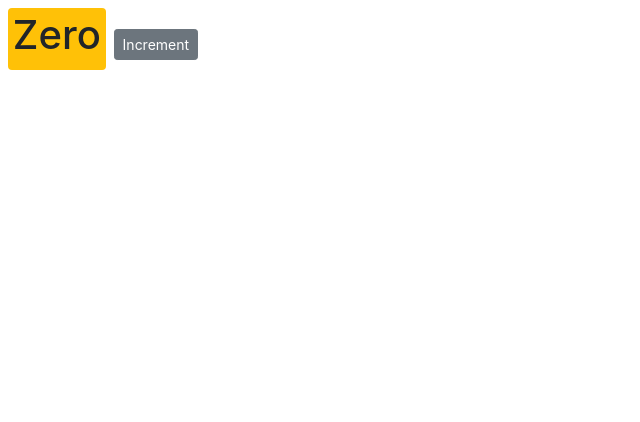
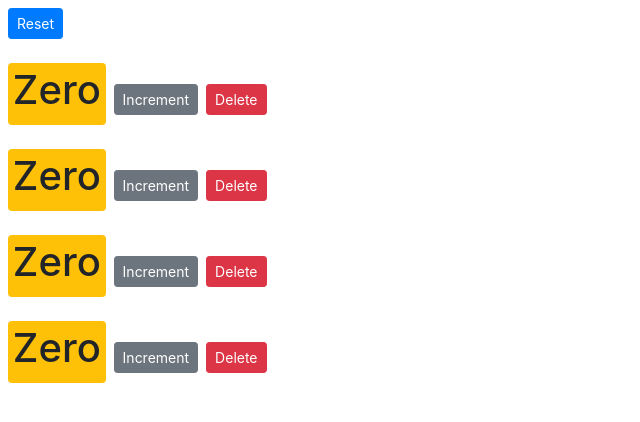
Before and after one commit to AgfeV/CounterApp, a React (Create React App) app: page / in a window 1280 px wide. Shown: the top 422 px of the page, without its empty margins (0-640 px from the left). Built offline with nearby package versions, Linux system fonts and the light colour scheme.

Commit message:
Multiple instances of component and further development on event handling

```diff
--- a/src/components/counter.js
+++ b/src/components/counter.js
@@ -1,13 +1,14 @@
 import React, { Component } from 'react';
 class Counter extends Component {
   state = { //State object will include all the data the component needs
+    //props are given to the component. state is private data to that instance object.
+    value:this.props.counter.value , //Include a counter to be displayed. get informaion from the props for the object.
+    //tags:['tag1', 'tag2', 'tag3'],
+    //imageUrl: "https://picsum.photos/200"
+  }; //Set the
 
-    count:0 , //Include a counter to be displayed
-    tags:['tag1', 'tag2', 'tag3'],
-    imageUrl: "https://picsum.photos/200"
-  }; //Set the
   render() {
-
+    console.log(this.props);  //Includes all att for the object
         return(
       //We wrapp in the div or React.Fragment tags to allow the react create element
       //wrapper function to know grab the one tag instret of being confuned
@@ -15,8 +16,10 @@ class Counter extends Component {
       //dynamic allocation of the js state data.
       //grabbing buttons from bootstrap and appling to are app with the dynamic data.
       <React.Fragment>
+        <h4>{this.props.id}</h4>
         <span className={this.getBadgeClasses()}> {this.formatCount()}</span>
-        <button onClick={() => this.handleIncrement({id:1})} className= "btn btn-secondary btn-sm">Increment</button>
+        <button onClick={product => this.handleIncrement(product)} className= "btn btn-secondary btn-sm">Increment</button>
+        <button onClick={()=>this.props.onDelete(this.props.counter.id)} className="btn btn-danger btn-sm m-2">Delete</button>
       </React.Fragment>
 
     );
@@ -25,17 +28,14 @@ class Counter extends Component {
   ///FUNCTIONS within scope fo the Counter component.
   //create functions to keep render less bloated.
 
-  doHandleIncrement = () =>{
 
-    this.handleIncrement(product);
-  };
-    //Binding event handlers. Changes the way it is called in jsx. Seems to be called as object not fun
-  handleIncrement = products =>{
-    console.log(e);
-    //Inheritied from component. tells react we are updateing state and the
-    //brings the dom and virtual dom in sync reloading from updated state.
-    this.setState({count: this.state.count+1 })
-  };
+  //Binding event handlers. Changes the way it is called in jsx. Seems to be called as object not fun
+handleIncrement = product =>{
+  console.log(product);
+  //Inheritied from component. tells react we are updateing state and the
+  //brings the dom and virtual dom in sync reloading from updated state.
+  this.setState({value: this.state.value+1 });
+};
   //Used to render a list on screen based on conditions
   renderTags(){
     if(this.state.tags.length === 0 ) return <p>There is no tags</p>;
@@ -45,15 +45,15 @@ class Counter extends Component {
   getBadgeClasses(){
     let classes = "badge m-2 badge-"; //badge from the bootstrap with margin 2
     //Append a diffrent bootstrap badge depending on a condition. Appending based on cond var
-    classes += (this.state.count === 0 ) ? "warning" : "primary";
+    classes += (this.state.value === 0 ) ? "warning" : "primary";
     return classes
   }
 
   //Function to grab and forman the count object data.
   formatCount() {
-    const {count} = this.state;
+    const {value} = this.state;
     //Can return a jsx expression instead of just a string value.
-    return count === 0 ? <h1>Zero</h1> : count;
+    return value === 0 ? <h1>Zero</h1> : value;
   }
 }
 
--- /dev/null
+++ b/src/components/counters.js
@@ -0,0 +1,47 @@
+//Will be comprised of counter Components
+import React, {Component} from 'react';
+import Counter from "./counter";
+
+class Counters extends Component {
+  state = {
+    //Array of counter objects to be rendered.
+    counters: [
+      {id:1, value: 0},
+      {id:2, value: 0},
+      {id:3, value: 0},
+      {id:4, value: 0}
+    ]
+  };
+  render() {
+    return (
+      <React.Fragment>
+
+        <button
+          onClick={this.handleReset} className="btn btn-primary btn-sm m-2">Reset</button>
+        {this.state.counters.map(counter =>
+          <Counter key = {counter.id} onDelete={this.handleDelete} counter={counter} >
+
+          </Counter>)}
+      </React.Fragment>
+    );
+
+  }
+  //Event handlers.
+
+  //Creating a single source of truth in counters data
+  handleReset=()=>{
+    console.log("Reset all CAlled")
+    const counters = this.state.counters.map(c => {
+      c.value = 0;
+      return c;}
+    );
+    this.setState({counters})
+  }
+
+  handleDelete=(counterId)=>{
+    const counters = this.state.counters.filter(c=>c.id !== counterId);
+    this.setState({counters})
+    console.log('Event Handler Called',counterId);
+  }
+}
+export default Counters
--- a/src/index.js
+++ b/src/index.js
@@ -5,9 +5,9 @@ import App from './App';
 import * as serviceWorker from './serviceWorker';
 
 import 'bootstrap/dist/css/bootstrap.css';
-import Counter from './components/counter';
-
-ReactDOM.render(<Counter />, document.getElementById('root'));
+import Counters from './components/counters';
+//Single Components
+ReactDOM.render(<Counters />, document.getElementById('root'));
 
 // If you want your app to work offline and load faster, you can change
 // unregister() to register() below. Note this comes with some pitfalls.
```
